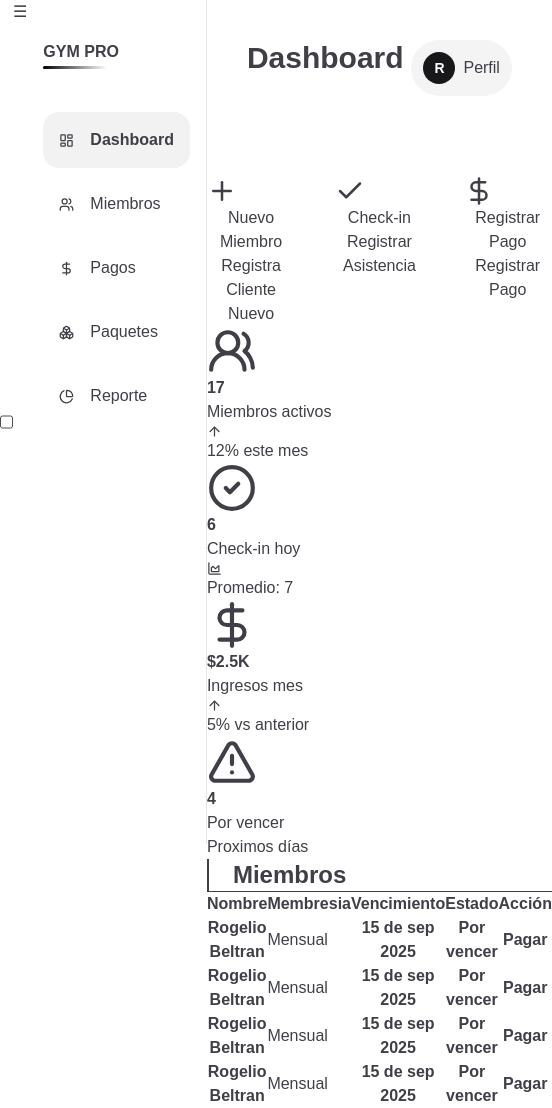
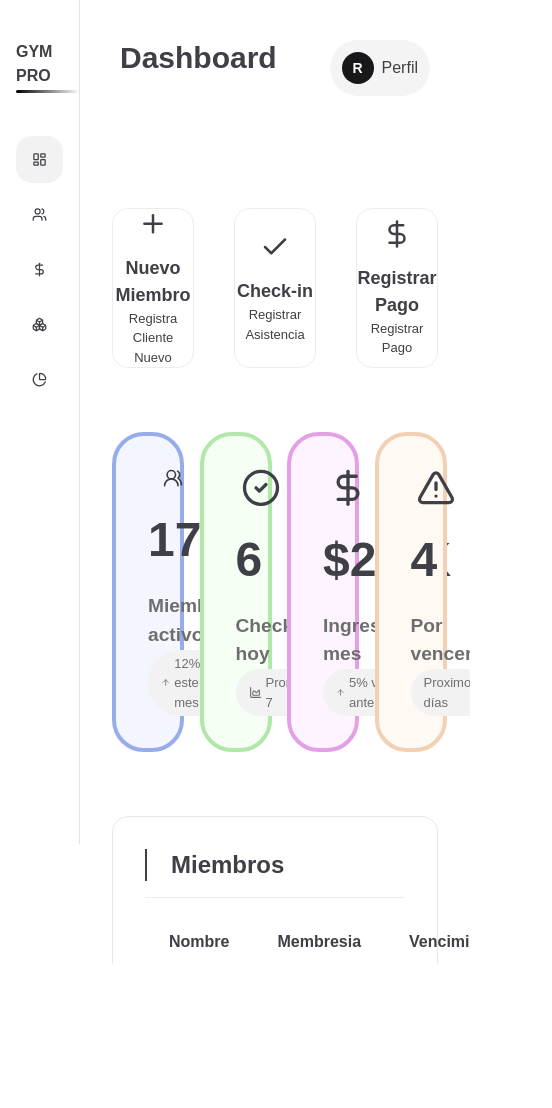
Before and after one commit to bonjourrog/gymio, a Next.js app: page /dashboard in a window 390 px wide. Shown: the whole page, 552 px wide, since content can reach past the window. After the commit the page ends 964 px from the top, so only its background shows below. Built offline with nearby package versions, Linux system fonts and the light colour scheme.

Commit message:
implement responsive design for navigation bar

```diff
--- a/app/dashboard/style.module.css
+++ b/app/dashboard/style.module.css
@@ -1,8 +1,16 @@
 .navbar{
     width: 15em;
+    height: 100%;
     padding:0em 1em;
     padding-top: 2.5em;
     border-right: .1em solid #e4e4e7;
+    background-color: white;
+}
+.menu-icon{
+    display: none;
+}
+.menu-checkbox{
+    display: none;
 }
 .navbar__item{
     border-radius: 1em;
@@ -44,3 +52,183 @@
     background: linear-gradient(90deg, #000000 0%, transparent 100%);
     border-radius: 2px;
 }
+
+/* HOME STYLES */
+.home{
+    display: flex;
+    flex-direction: column;
+    gap: 4em;
+    height: 100%;
+    max-height: calc(100% - 1em);
+    padding: 2em;
+    overflow-y: auto;
+}
+.action{
+    display: flex;
+    flex-direction: column;
+    align-items: center;
+    justify-content: center;
+    gap: 1em;
+    width: 100%;
+    height: 10em;
+    border-radius: 1em;
+    border: .1em solid rgb(236, 236, 236);
+    cursor: pointer;
+    transition: all .2s ease-in-out;
+}
+.home ul li:hover > .action{
+    transform: translateY(-1em) rotate(-2deg);
+}
+.home ul li:nth-child(1):hover > .action{
+    background-color: rgb(234, 238, 255);
+    border: .2em solid rgb(141, 143, 255);
+    color: rgb(141, 143, 255);
+    box-shadow: .3em .3em 1em rgb(186, 186, 255,.7);
+}
+.home ul li:nth-child(2):hover .action{
+    background-color: rgb(234, 255, 240);
+    border: .2em solid rgb(94, 192, 148);
+    color: rgb(94, 192, 148);
+    box-shadow: .3em .3em 1em rgb(94, 192, 148,.3);
+}
+.home ul li:nth-child(3):hover .action{
+    background-color: rgb(255, 255, 234);
+    border: .2em solid rgb(201, 201, 112);
+    color: rgb(201, 201, 112);
+    box-shadow: .3em .3em 1em rgb(201, 201, 112, .4);
+}
+.action p{
+    font-size: large;
+    font-weight: bold;
+}
+.action p:last-child{
+    font-size: small;
+    font-weight: normal;
+}
+.gadgets{
+    display: grid;
+    grid-template-columns: repeat(4, minmax(0, 1fr));
+    gap: 1.5em;
+}
+.gadget{
+    display: flex;
+    flex-direction: column;
+    align-items: start;
+    justify-content: center;
+    gap: 1em;
+    width: 100%;
+    height: 20em;
+    padding: 2em;
+    border-radius: 2em;
+    background: rgb(248, 248, 248);
+    border: .1em solid rgb(215, 215, 215);
+    cursor: pointer;
+    transition: all .2s ease-in-out;
+}
+.gadget:hover{
+    transform:  rotate(-2deg);
+}
+.gadget:nth-child(1){
+    background: rgb(244, 246, 255);
+    border: .3em solid rgb(152, 172, 236);
+}
+.gadget:nth-child(2){
+    background: rgb(245, 255, 244);
+    border: .3em solid rgb(177, 231, 169);
+}
+.gadget:nth-child(3){
+    background: rgb(254, 244, 255);
+    border: .3em solid rgb(228, 160, 231);
+}
+.gadget:nth-child(4){
+    background: rgb(255, 249, 244);
+    border: .3em solid rgb(242, 208, 179);
+}
+.gadget>strong{
+    font-size: 3em;
+}
+.gadget>div>p{
+    font-size: larger;
+    font-weight: bold;
+    color: #6e6e6e;
+}
+.gadget>div>p:last-child{
+    display: flex;
+    align-items: center;
+    gap: .3em;
+    width: fit-content;
+    padding: .3em 1em;
+    border-radius: 5em;
+    font-size: small;
+    font-weight: normal;
+    background: #f2f2f2;
+}
+.table{
+    display: flex;
+    flex-direction: column;
+    gap: 1em;
+    width: 100%;
+    padding: 2em;
+    border:.1em solid rgb(232, 232, 232);
+    border-radius: 1em;
+}
+.table hr{
+    color: #ededed;
+}
+.table>table{
+    border-collapse: collapse;
+    width: 100%;
+}
+.table th{
+    text-align: start;
+    padding: 1.5em;
+}
+.table tbody tr:hover{
+    cursor: pointer;
+    background-image:linear-gradient(to right, rgb(240, 240, 240), rgb(244, 244, 244), rgb(255, 255, 255)) ;
+    transition: all .2s ease-in-out;
+    transform: scale(1.01);
+}
+.table thead th{
+    padding: 1em 1.5em;
+}
+@media screen and (max-width:900px) {
+    .navbar{
+        width: 6em;
+        z-index: 10;
+    }
+    .navbar__item p{
+        display: none;
+    }
+}
+@media screen and (max-width:800){
+    .menu{
+        position: inherit;
+        right: 1em;
+        top: 1em;
+        display: block;
+    }
+    .navbar{
+        position: absolute;
+        left: 2em;
+        width: 13em;
+        z-index: 100;
+    }
+    .navbar__item p{
+        display: block;
+    }
+    .menu-icon{
+        display: block;
+        position: absolute;
+        left: 15.4em;
+        cursor: pointer;
+        z-index: 100;
+    }
+    .menu-checkbox:checked ~ .navbar{
+        left: -20em;
+    }
+    .menu-checkbox:checked ~ .menu-icon{
+        top: 1em;
+        left: 1em;
+    }
+}
```
